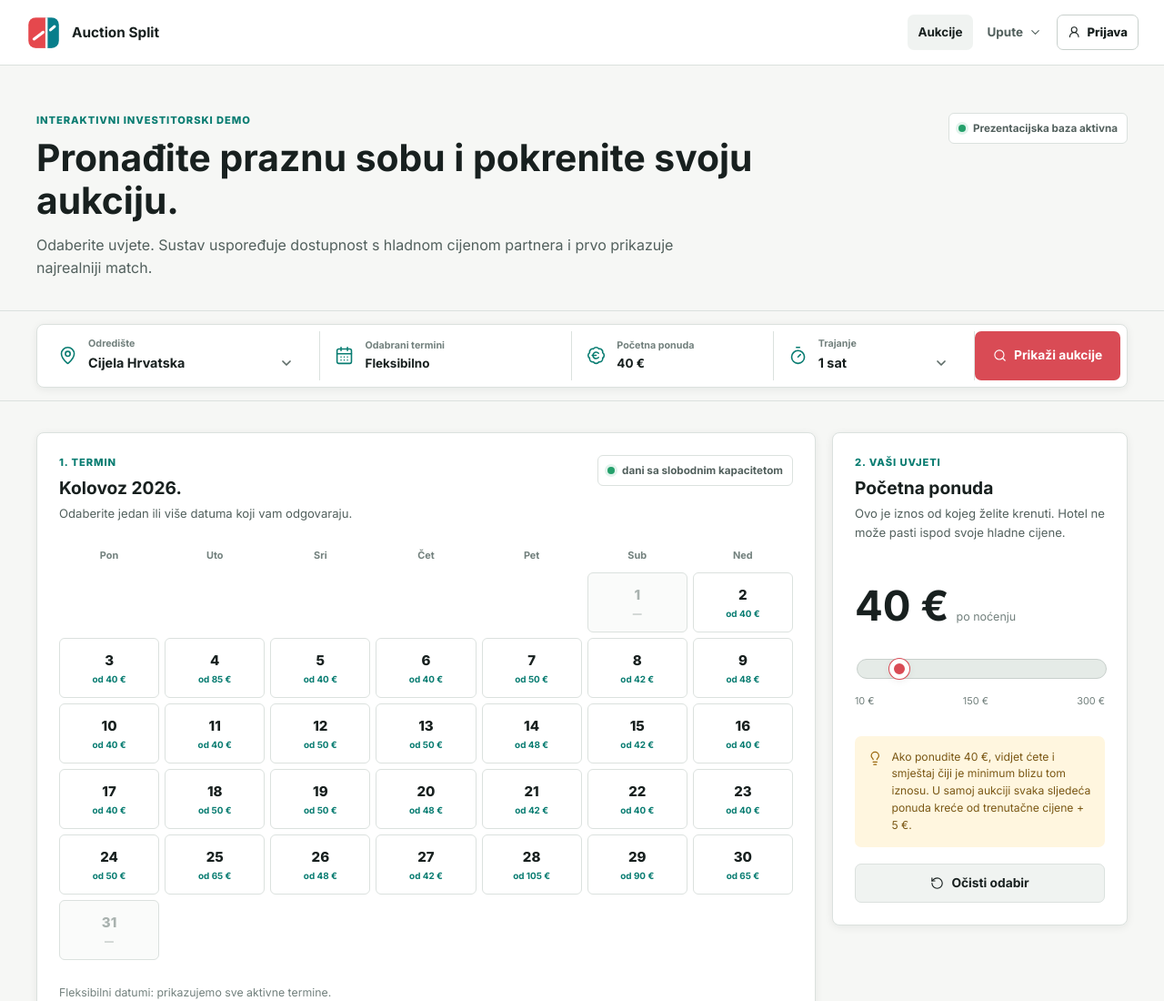
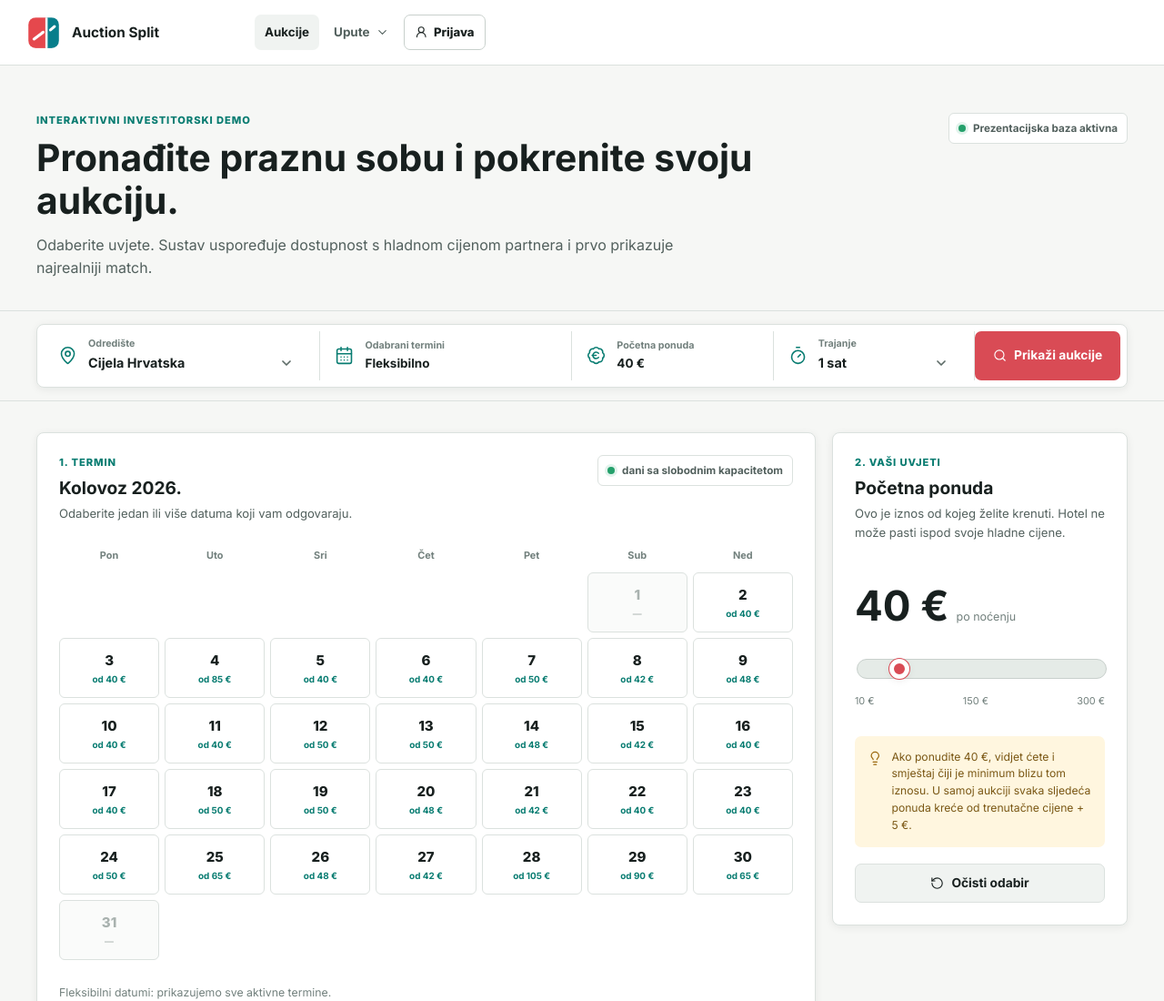
Before and after one commit to ivanorka/split.auction, a website with bundled scripts: page demo.html in a window 1280 px wide. Shown: the top 1100 px of the page at 91% size. Built offline with nearby package versions, Linux system fonts and the light colour scheme; no server answers.

Commit message:
Give desktop navigation more breathing room

```diff
--- a/src/styles.css
+++ b/src/styles.css
@@ -85,7 +85,7 @@ p{color:var(--text-soft)}
 .site-brand>span{display:grid;line-height:1.15}
 .site-brand strong{font-size:.96rem}
 .site-brand small{margin-top:3px;color:var(--muted);font-size:.72rem;font-weight:600}
-.site-navigation{display:flex;align-items:center;gap:5px;margin-left:auto}
+.site-navigation{display:flex;align-items:center;gap:5px;margin-left:clamp(36px,6vw,96px);margin-right:auto}
 .site-navigation a{
   padding:9px 11px;
   border-radius:7px;
@@ -811,6 +811,7 @@ tbody tr:last-child td{border-bottom:0}
     border-radius:8px;
     background:var(--surface);
     box-shadow:var(--shadow-md);
+    margin:0;
   }
   .site-navigation.open{display:flex}
   .site-navigation a{padding:11px 12px}
```
